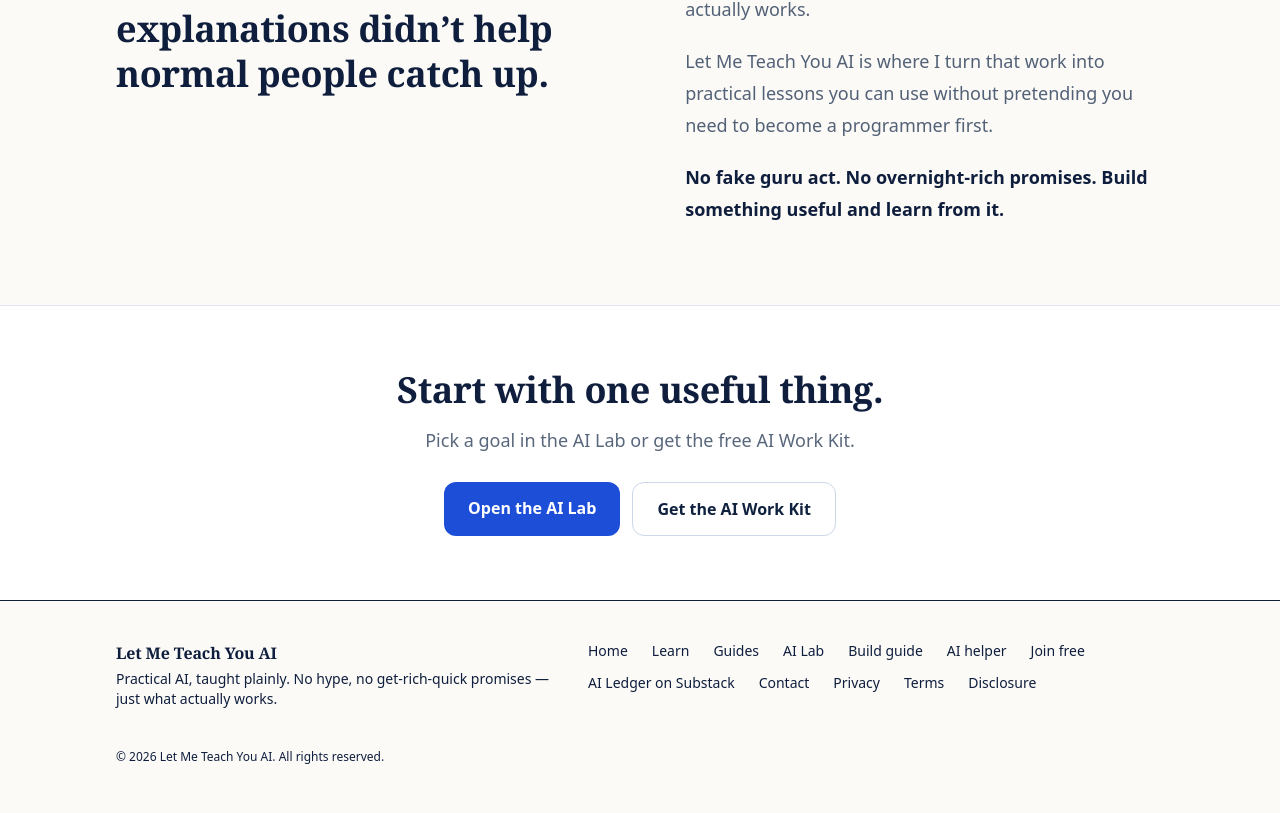
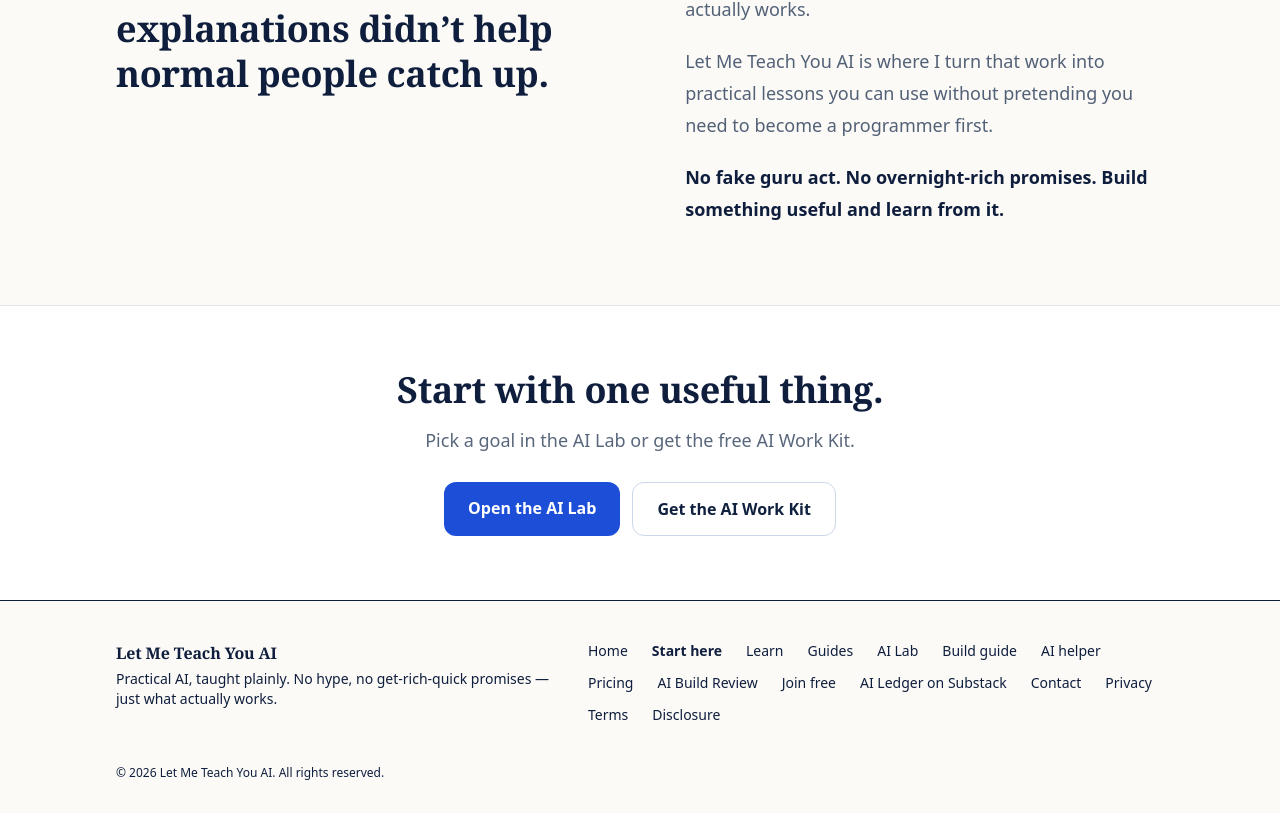
Before and after one commit to DopestT/Let-Me-Teach-You-AI, a Next.js app: page / in a window 1280 px wide. Shown: the part 3528-4341 px from the top of the page. Built offline with nearby package versions, Linux system fonts and the light colour scheme; no server answers.

Commit message:
feat: add funnel links to footer

```diff
--- a/components/site-footer.tsx
+++ b/components/site-footer.tsx
@@ -19,11 +19,14 @@ export function SiteFooter() {
         </div>
         <nav className="flex max-w-xl flex-wrap gap-x-6 gap-y-3 text-sm text-[--color-navy-600]" aria-label="Footer navigation">
           <Link href="/" className="hover:text-[--color-brand]">Home</Link>
+          <Link href="/start-here" className="font-semibold text-[--color-brand] hover:text-[--color-brand-dark]">Start here</Link>
           <Link href="/learn" className="hover:text-[--color-brand]">Learn</Link>
           <Link href="/guides" className="hover:text-[--color-brand]">Guides</Link>
           <Link href="/#lab" className="hover:text-[--color-brand]">AI Lab</Link>
           <Link href="/build/ai-workflow-from-plain-english" className="hover:text-[--color-brand]">Build guide</Link>
           <Link href="/playground" className="hover:text-[--color-brand]">AI helper</Link>
+          <Link href="/pricing" className="hover:text-[--color-brand]">Pricing</Link>
+          <Link href="/build-review" className="hover:text-[--color-brand]">AI Build Review</Link>
           <Link href="/#join" className="hover:text-[--color-brand]">Join free</Link>
           {SUBSTACK_URL ? (
             <a
```
